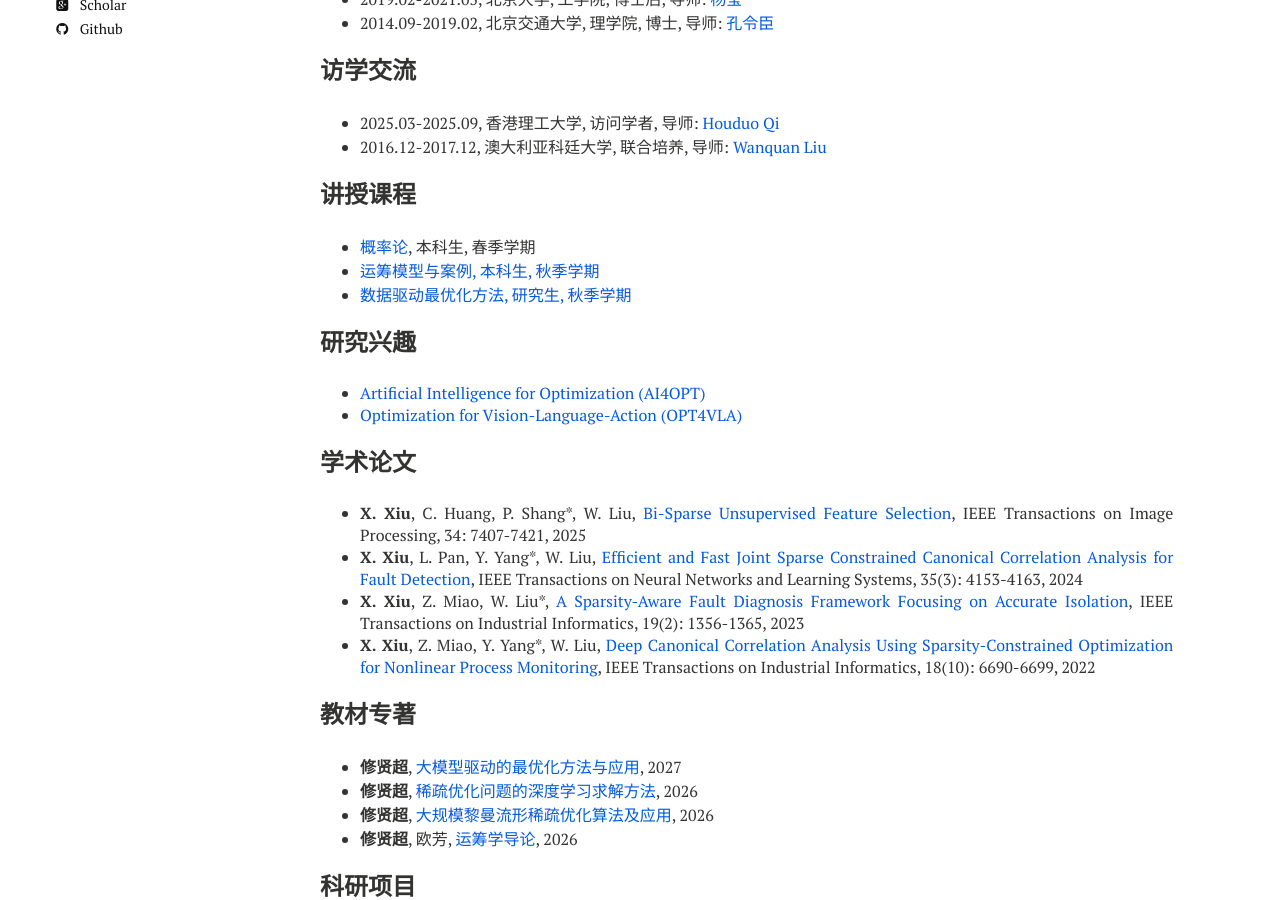
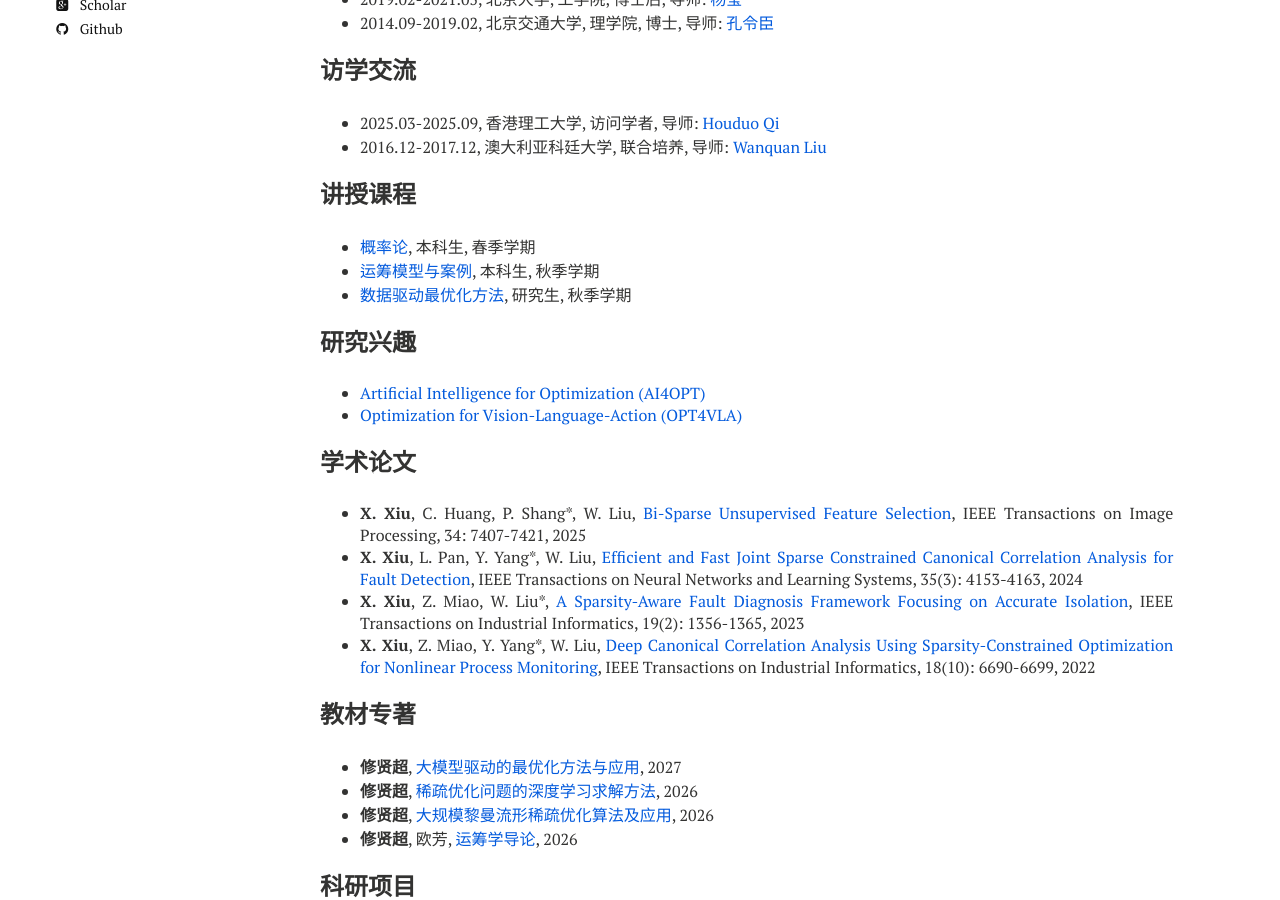
Before and after one commit to xianchaoxiu/xianchaoxiu.github.io, a Jekyll site: the page built from chinese/index.md, in a window 1280 px wide and 900 px high, scrolled down 312 px. Built offline with Jekyll 4.4.1, drawn with Linux system fonts in a browser that asks for light colours; nearby versions of some CDN libraries.

Commit message:
Update index.md

```diff
--- a/chinese/index.md
+++ b/chinese/index.md
@@ -25,8 +25,8 @@ share: false
 
 ### 讲授课程
 * <a href="https://xianchaoxiu.github.io/chinese/course/PRO/" class="textlink" target="_blank">  概率论</a>, 本科生, 春季学期 <br>
-* <a href="https://xianchaoxiu.github.io/chinese/course/OR/" class="textlink" target="_blank">   运筹模型与案例, 本科生, 秋季学期 <br>
-* <a href="https://xianchaoxiu.github.io/chinese/course/OPT/" class="textlink" target="_blank">  数据驱动最优化方法, 研究生, 秋季学期 <br>
+* <a href="https://xianchaoxiu.github.io/chinese/course/OR/" class="textlink" target="_blank">   运筹模型与案例</a>, 本科生, 秋季学期 <br>
+* <a href="https://xianchaoxiu.github.io/chinese/course/OPT/" class="textlink" target="_blank">  数据驱动最优化方法</a>, 研究生, 秋季学期 <br>
 
 
 
```
